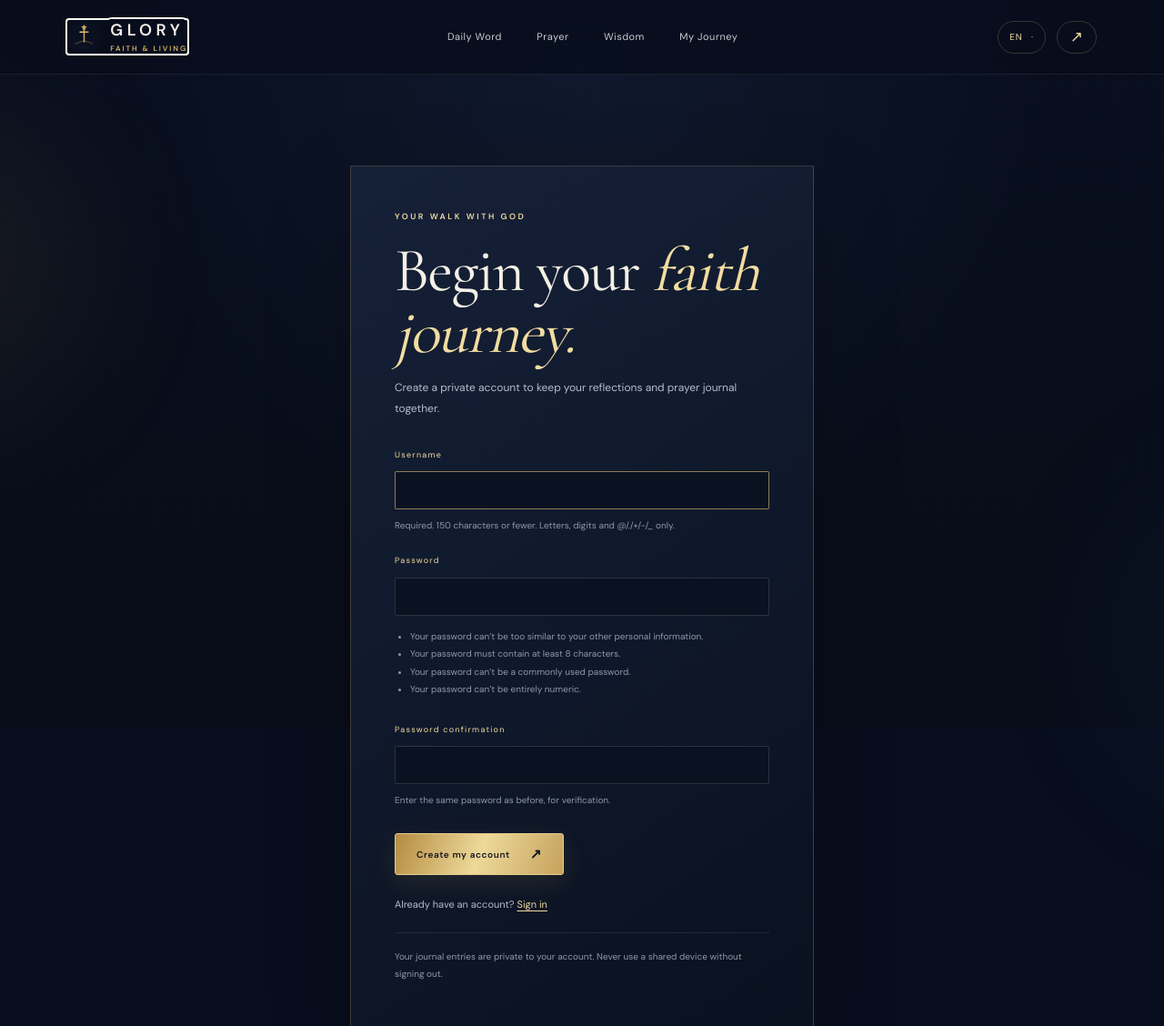
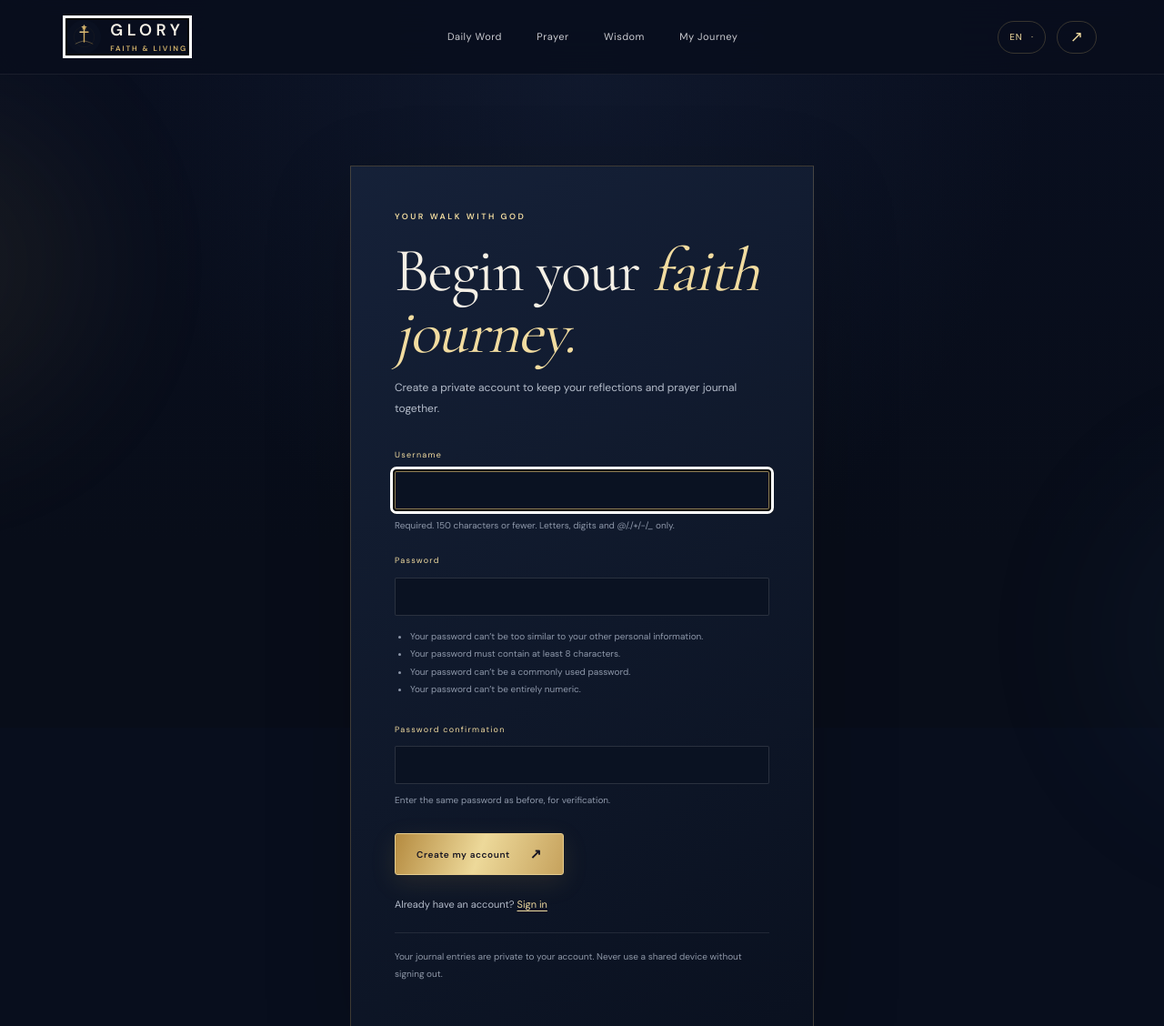
Before and after one commit to elenavance/glory-faith-living, a Django app: page /accounts/signup/ in a window 1280 px wide, with the restyled element focused. Shown: the top 1128 px of the page at 91% size. Run offline with Django 5.2, Linux system fonts and the light colour scheme.

Commit message:
Improve keyboard focus and reduced-motion support

```diff
--- a/static/css/glory.css
+++ b/static/css/glory.css
@@ -102,3 +102,11 @@ h1,h2,h3,p{margin-top:0}h1,h2,h3{font-family:var(--serif);font-weight:400;line-h
 .form-response>p{font-size:11px;line-height:1.85;color:#c0c7d2;margin:8px 0 12px}
 .form-response>small{display:block;color:#8e98aa;font-size:9px;line-height:1.7;margin-top:12px}
 .ask-form button:disabled{opacity:.6;cursor:wait}
+
+
+/* Clear keyboard focus across mouse and touch interfaces. */
+a:focus-visible, button:focus-visible, input:focus-visible, select:focus-visible, textarea:focus-visible, [tabindex]:focus-visible {
+  outline: 3px solid #fff !important;
+  outline-offset: 2px;
+  box-shadow: 0 0 0 5px rgba(0, 0, 0, .85) !important;
+}
```
